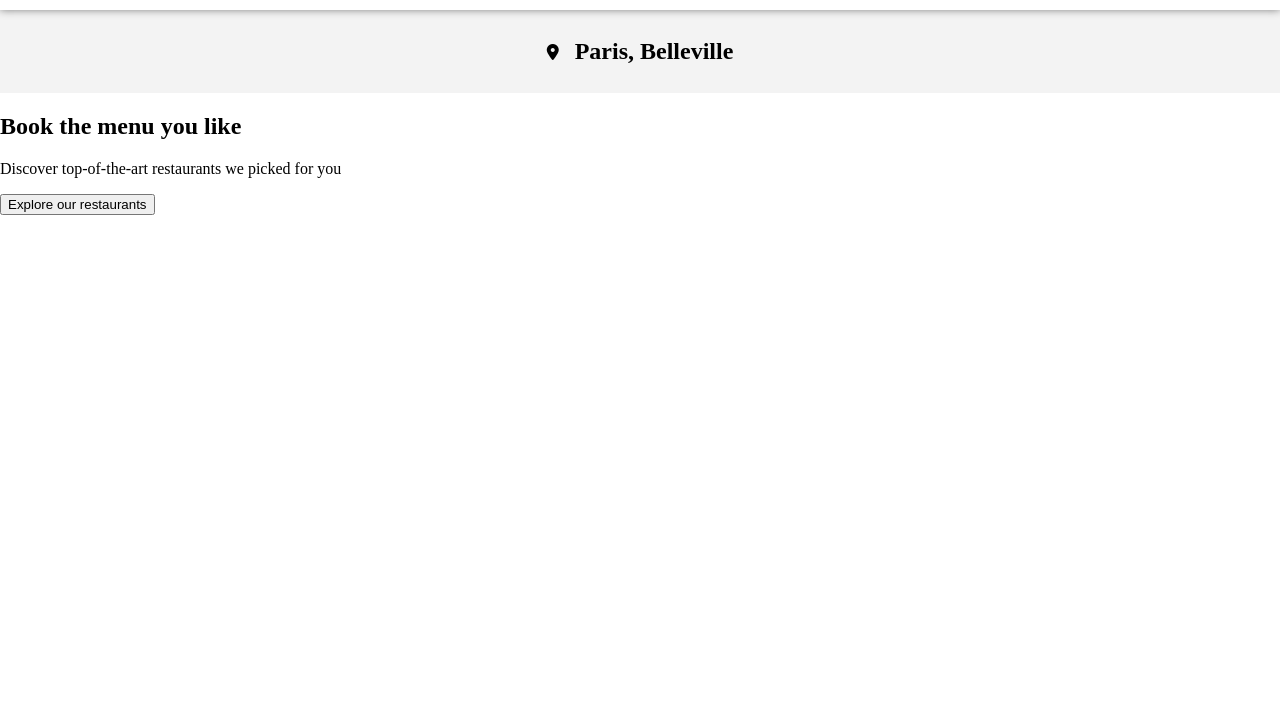
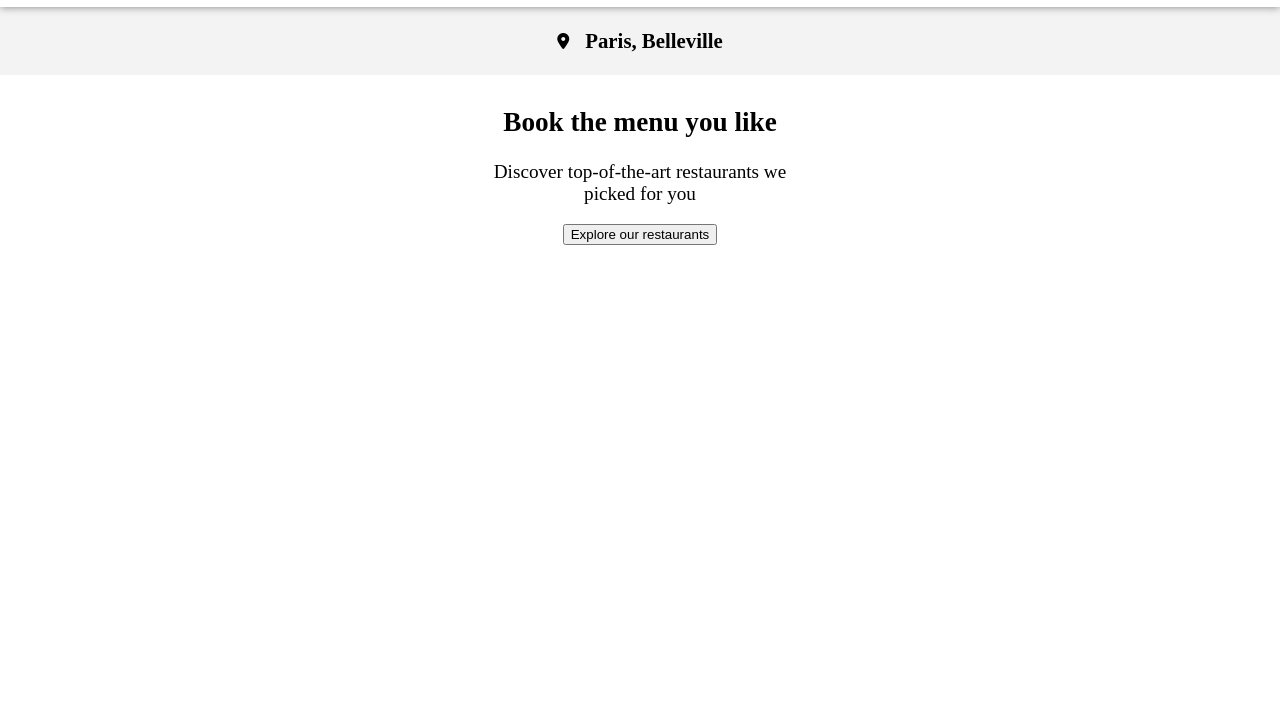
Before and after one commit to baharsaghafi/OhMyFoodProject, a plain HTML site: page index.html in a window 1280 px wide. Shown: the part 80-800 px from the top of the page. Drawn offline with Linux system fonts and the light colour scheme; a web font is replaced by a local one.

Commit message:
explore css

```diff
--- a/index.html
+++ b/index.html
@@ -22,7 +22,7 @@
         <!----------Explorer------------>
         <section class="explore">
             <h2>Book the menu you like</h2>
-            <p>Discover top-of-the-art restaurants we picked for you</p>
+            <p>Discover top-of-the-art restaurants we <br> picked for you</p>
             <button>Explore our restaurants</button>
         </section>
     </main>
--- a/style.css
+++ b/style.css
@@ -16,7 +16,7 @@ header {
     font-family: 'Shrikhand', cursive;
     text-align: center;
     box-shadow: 0px 0px 0.5rem gray;
-    padding: 0.3rem;
+    padding: 0.2rem;
     margin: 0;
     position: relative;
 }
@@ -28,9 +28,27 @@ main .city {
     gap: 1rem;
     background-color: #f3f3f3;
     text-align: center;
-    padding: 0.5rem;
+    padding: 0.3rem;
 }
 
-main.city i {
-    font-size: 1.5rem;
+main .city h2 {
+    font-size: 1.3rem;
 }
+
+main .city i {
+    font-size: 1rem;
+}
+
+/*Explorer*/
+.explore {
+    text-align: center;
+}
+
+.explore h2 {
+    margin-top: 2rem;
+    font-size: 1.7rem;
+}
+
+.explore p {
+    font-size: 1.2rem;
+}
```
